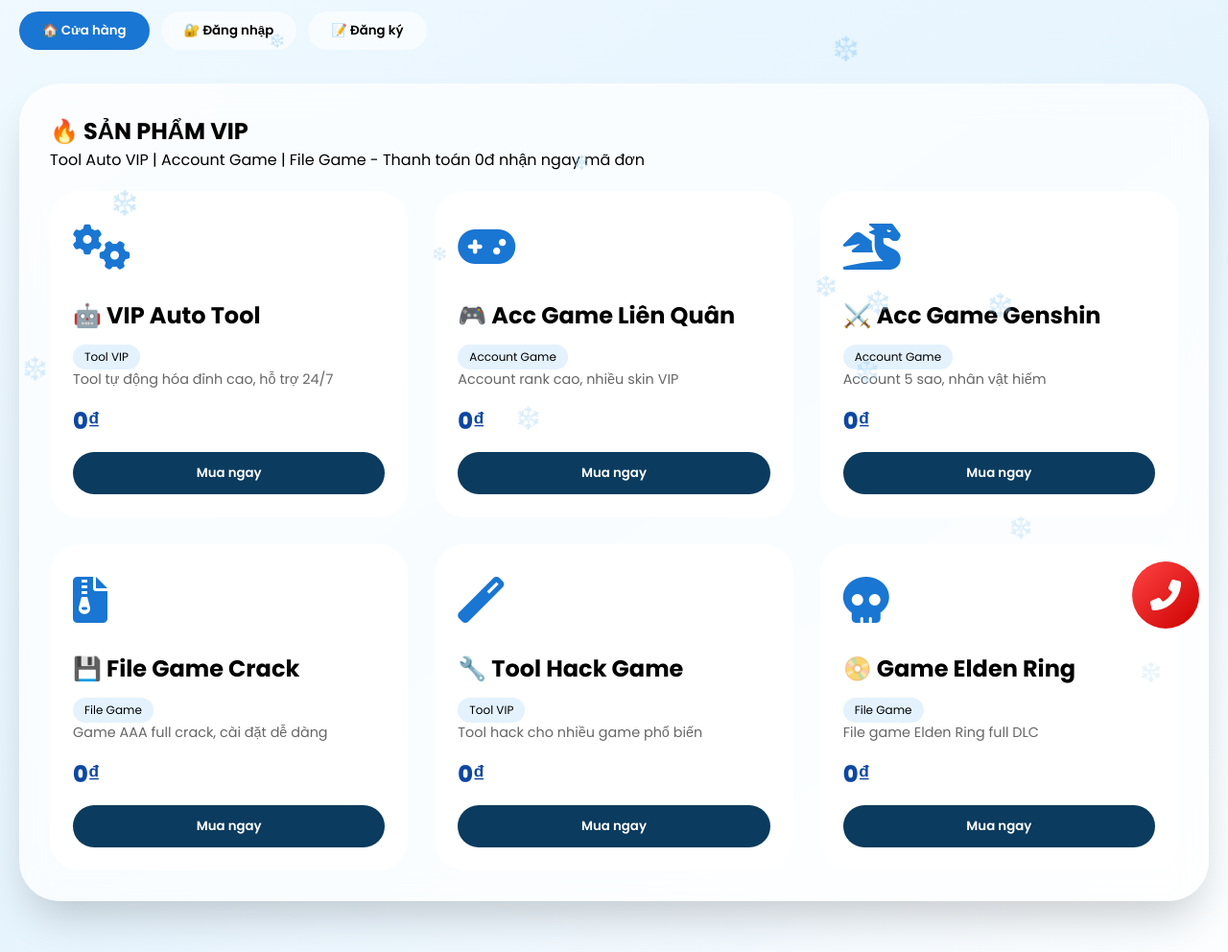
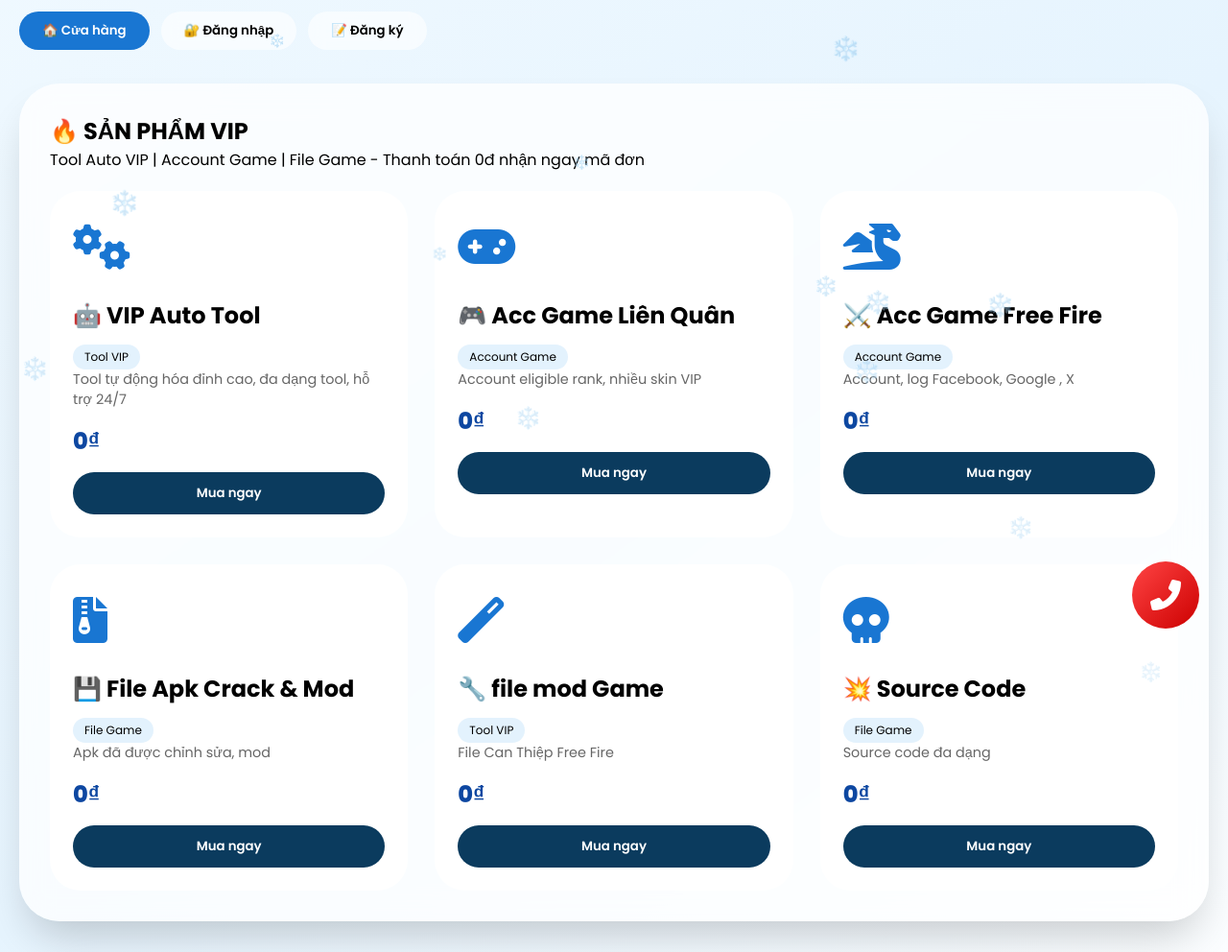
Before and after one commit to tduongplus/website-my, a plain HTML site: page index.html in a window 1280 px wide. Shown: the part 105-1097 px from the top of the page at 96% size. Drawn offline with Linux system fonts and the light colour scheme.

Commit message:
Update index.html

```diff
--- a/index.html
+++ b/index.html
@@ -205,12 +205,12 @@
 
     // Sản phẩm đa dạng
     const products = [
-        { id: 1, name: "🤖 VIP Auto Tool", desc: "Tool tự động hóa đỉnh cao, hỗ trợ 24/7", price: "0₫", icon: "fa-cogs", category: "Tool VIP" },
-        { id: 2, name: "🎮 Acc Game Liên Quân", desc: "Account rank cao, nhiều skin VIP", price: "0₫", icon: "fa-gamepad", category: "Account Game" },
-        { id: 3, name: "⚔️ Acc Game Genshin", desc: "Account 5 sao, nhân vật hiếm", price: "0₫", icon: "fa-dragon", category: "Account Game" },
-        { id: 4, name: "💾 File Game Crack", desc: "Game AAA full crack, cài đặt dễ dàng", price: "0₫", icon: "fa-file-archive", category: "File Game" },
-        { id: 5, name: "🔧 Tool Hack Game", desc: "Tool hack cho nhiều game phổ biến", price: "0₫", icon: "fa-magic", category: "Tool VIP" },
-        { id: 6, name: "📀 Game Elden Ring", desc: "File game Elden Ring full DLC", price: "0₫", icon: "fa-skull", category: "File Game" }
+        { id: 1, name: "🤖 VIP Auto Tool", desc: "Tool tự động hóa đỉnh cao, đa dạng tool, hỗ trợ 24/7", price: "0₫", icon: "fa-cogs", category: "Tool VIP" },
+        { id: 2, name: "🎮 Acc Game Liên Quân", desc: "Account eligible rank, nhiều skin VIP", price: "0₫", icon: "fa-gamepad", category: "Account Game" },
+        { id: 3, name: "⚔️ Acc Game Free Fire", desc: "Account, log Facebook, Google , X", price: "0₫", icon: "fa-dragon", category: "Account Game" },
+        { id: 4, name: "💾 File Apk Crack & Mod", desc: "Apk đã được chỉnh sửa, mod", price: "0₫", icon: "fa-file-archive", category: "File Game" },
+        { id: 5, name: "🔧 file mod Game", desc: "File Can Thiệp Free Fire", price: "0₫", icon: "fa-magic", category: "Tool VIP" },
+        { id: 6, name: "💥 Source Code", desc: "Source code đa dạng", price: "0₫", icon: "fa-skull", category: "File Game" }
     ];
 
     let selectedProduct = null;
```
